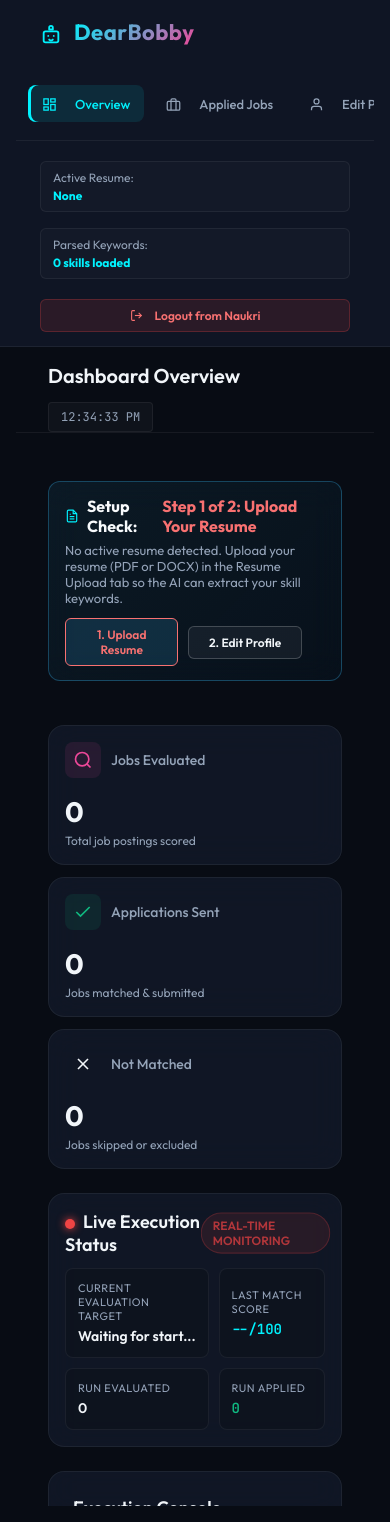
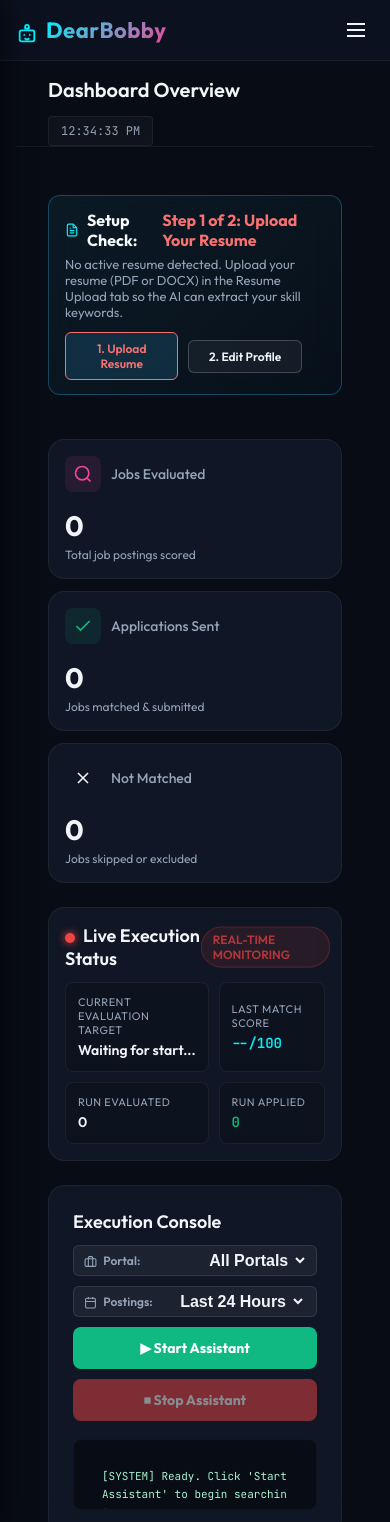
Before and after one commit to shivagokari/Dearbobby-auto-job-apply, a Flask app: page / in a window 390 px wide. Run offline with Flask 3, Linux system fonts and the light colour scheme; data that the repository does not hold is empty.

Commit message:
feat: native mobile app slide-out drawer menu and top navbar for mobile browsers

```diff
--- a/static/main.js
+++ b/static/main.js
@@ -73,6 +73,7 @@
   initLoginRemoteControls();
   initLogout();
   initOnboarding();
+  initMobileAppDrawer();
 
   // Dashboard portal change listener
   const dbPortal = document.getElementById('dashboard-portal');
@@ -1281,3 +1282,35 @@
     btnProfile.textContent = '✓ Profile Ready';
   }
 }
+
+// Mobile App Drawer Controller
+function initMobileAppDrawer() {
+  const toggleBtn = document.getElementById('mobile-menu-toggle');
+  const closeBtn = document.getElementById('sidebar-close-btn');
+  const sidebar = document.querySelector('.sidebar');
+  const backdrop = document.getElementById('sidebar-backdrop');
+  const navItems = document.querySelectorAll('.nav-item');
+
+  function openDrawer() {
+    if (sidebar) sidebar.classList.add('open');
+    if (backdrop) backdrop.classList.add('active');
+  }
+
+  function closeDrawer() {
+    if (sidebar) sidebar.classList.remove('open');
+    if (backdrop) backdrop.classList.remove('active');
+  }
+
+  if (toggleBtn) toggleBtn.addEventListener('click', openDrawer);
+  if (closeBtn) closeBtn.addEventListener('click', closeDrawer);
+  if (backdrop) backdrop.addEventListener('click', closeDrawer);
+
+  // Close drawer automatically when any tab option is tapped on mobile
+  navItems.forEach(item => {
+    item.addEventListener('click', () => {
+      if (window.innerWidth <= 768) {
+        closeDrawer();
+      }
+    });
+  });
+}
--- a/static/style.css
+++ b/static/style.css
@@ -1057,12 +1057,91 @@
 }
 
 /* ------------------------------------------------------------- */
+/* Mobile App Navbar & Drawer Component                          */
+/* ------------------------------------------------------------- */
+.mobile-navbar {
+  display: none;
+  background-color: #0b111e;
+  border-bottom: 1px solid var(--border-color);
+  padding: 12px 16px;
+  align-items: center;
+  justify-content: space-between;
+  position: sticky;
+  top: 0;
+  z-index: 100;
+}
+
+.mobile-brand {
+  display: flex;
+  align-items: center;
+  gap: 8px;
+  font-weight: 700;
+  font-size: 18px;
+  color: var(--text-main);
+}
+
+.mobile-menu-btn,
+.sidebar-close-btn {
+  background: transparent;
+  border: none;
+  color: var(--text-main);
+  cursor: pointer;
+  padding: 6px;
+  display: flex;
+  align-items: center;
+  justify-content: center;
+  border-radius: 6px;
+  transition: background 0.2s;
+}
+
+.mobile-menu-btn:active,
+.sidebar-close-btn:active {
+  background: rgba(255, 255, 255, 0.1);
+}
+
+.sidebar-close-btn {
+  display: none;
+}
+
+.sidebar-backdrop {
+  display: none;
+  position: fixed;
+  top: 0;
+  left: 0;
+  width: 100vw;
+  height: 100vh;
+  background: rgba(0, 0, 0, 0.65);
+  backdrop-filter: blur(4px);
+  z-index: 998;
+  opacity: 0;
+  transition: opacity 0.3s ease;
+  pointer-events: none;
+}
+
+.sidebar-backdrop.active {
+  opacity: 1;
+  pointer-events: auto;
+}
+
+/* ------------------------------------------------------------- */
 /* Mobile Responsive & Touch Optimization (< 768px)             */
 /* ------------------------------------------------------------- */
 @media (max-width: 768px) {
   html, body {
     overflow-x: hidden;
     touch-action: manipulation;
+  }
+
+  .mobile-navbar {
+    display: flex;
+  }
+
+  .sidebar-close-btn {
+    display: flex;
+  }
+
+  .sidebar-backdrop {
+    display: block;
   }
 
   /* Prevent Mobile Chrome / Safari auto-zoom on input focus */
@@ -1081,37 +1160,56 @@
     min-height: 100vh;
   }
 
-  /* Sidebar Mobile Layout */
+  /* Slide-Out Mobile App Drawer */
   .sidebar {
+    position: fixed !important;
+    top: 0 !important;
+    left: 0 !important;
+    width: 285px !important;
+    height: 100vh !important;
+    z-index: 999 !important;
+    background-color: #0b111e !important;
+    box-shadow: 4px 0 24px rgba(0, 0, 0, 0.6) !important;
+    transform: translateX(-100%) !important;
+    transition: transform 0.3s cubic-bezier(0.4, 0, 0.2, 1) !important;
+    display: flex !important;
+    flex-direction: column !important;
+    justify-content: space-between !important;
+    padding: 20px 16px !important;
+    border-right: 1px solid var(--border-color) !important;
+    border-bottom: none !important;
+  }
+
+  .sidebar.open {
+    transform: translateX(0) !important;
+  }
+
+  .sidebar .brand {
+    justify-content: space-between !important;
     width: 100% !important;
-    height: auto !important;
-    border-right: none !important;
-    border-bottom: 1px solid var(--border-color);
-    padding: 14px 16px !important;
-    position: relative !important;
+    margin-bottom: 24px !important;
   }
 
   .sidebar-footer {
     display: flex;
     flex-direction: column;
     gap: 8px;
-    margin-top: 12px;
+    margin-top: auto;
+    padding-top: 16px;
+    border-top: 1px solid var(--border-color);
   }
 
   .nav-menu {
     display: flex;
-    flex-direction: row;
-    overflow-x: auto;
+    flex-direction: column !important;
+    overflow-y: auto;
     gap: 8px;
-    padding-bottom: 6px;
-    -webkit-overflow-scrolling: touch;
   }
 
   .nav-item {
-    padding: 10px 14px !important;
-    white-space: nowrap;
-    font-size: 13px !important;
-    flex-shrink: 0;
+    width: 100% !important;
+    padding: 12px 16px !important;
+    font-size: 14px !important;
     border-radius: 8px;
   }
 
--- a/templates/index.html
+++ b/templates/index.html
@@ -13,12 +13,29 @@
 </head>
 <body>
 
+  <!-- Mobile App Navigation Header (<768px) -->
+  <div class="mobile-navbar">
+    <div class="mobile-brand">
+      <span class="brand-logo"><svg width="22" height="22" viewBox="0 0 24 24" fill="none" stroke="currentColor" stroke-width="2" stroke-linecap="round" stroke-linejoin="round" style="color: var(--color-primary); vertical-align: middle;"><path d="M12 2a2 2 0 0 1 2 2v2h-4V4a2 2 0 0 1 2-2z"/><rect x="4" y="8" width="16" height="12" rx="2"/><line x1="9" y1="13" x2="9.01" y2="13"/><line x1="15" y1="13" x2="15.01" y2="13"/><path d="M10 17s1 1 2 1 2-1 2-1"/></svg></span>
+      <span class="brand-name">DearBobby</span>
+    </div>
+    <button id="mobile-menu-toggle" class="mobile-menu-btn" aria-label="Toggle Menu">
+      <svg width="24" height="24" viewBox="0 0 24 24" fill="none" stroke="currentColor" stroke-width="2"><line x1="3" y1="12" x2="21" y2="12"/><line x1="3" y1="6" x2="21" y2="6"/><line x1="3" y1="18" x2="21" y2="18"/></svg>
+    </button>
+  </div>
+  <div class="sidebar-backdrop" id="sidebar-backdrop"></div>
+
   <div class="app-container">
     <!-- Sidebar Navigation -->
     <aside class="sidebar">
       <div class="brand">
-        <span class="brand-logo"><svg width="22" height="22" viewBox="0 0 24 24" fill="none" stroke="currentColor" stroke-width="2" stroke-linecap="round" stroke-linejoin="round" style="color: var(--color-primary); vertical-align: middle;"><path d="M12 2a2 2 0 0 1 2 2v2h-4V4a2 2 0 0 1 2-2z"/><rect x="4" y="8" width="16" height="12" rx="2"/><line x1="9" y1="13" x2="9.01" y2="13"/><line x1="15" y1="13" x2="15.01" y2="13"/><path d="M10 17s1 1 2 1 2-1 2-1"/></svg></span>
-        <span class="brand-name">DearBobby</span>
+        <div style="display: flex; align-items: center; gap: 8px;">
+          <span class="brand-logo"><svg width="22" height="22" viewBox="0 0 24 24" fill="none" stroke="currentColor" stroke-width="2" stroke-linecap="round" stroke-linejoin="round" style="color: var(--color-primary); vertical-align: middle;"><path d="M12 2a2 2 0 0 1 2 2v2h-4V4a2 2 0 0 1 2-2z"/><rect x="4" y="8" width="16" height="12" rx="2"/><line x1="9" y1="13" x2="9.01" y2="13"/><line x1="15" y1="13" x2="15.01" y2="13"/><path d="M10 17s1 1 2 1 2-1 2-1"/></svg></span>
+          <span class="brand-name">DearBobby</span>
+        </div>
+        <button id="sidebar-close-btn" class="sidebar-close-btn" aria-label="Close Menu">
+          <svg width="20" height="20" viewBox="0 0 24 24" fill="none" stroke="currentColor" stroke-width="2"><line x1="18" y1="6" x2="6" y2="18"/><line x1="6" y1="6" x2="18" y2="18"/></svg>
+        </button>
       </div>
 
       <nav class="nav-menu">
```
Also changed, not shown: dist/index.html (+21 -4 lines), dist/static/main.js (+33 -0 lines), dist/static/style.css (+113 -15 lines).
